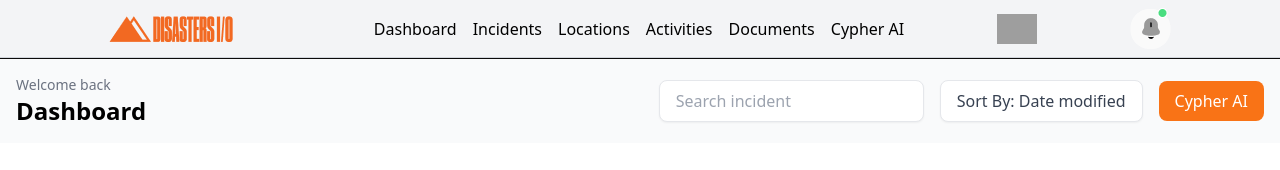
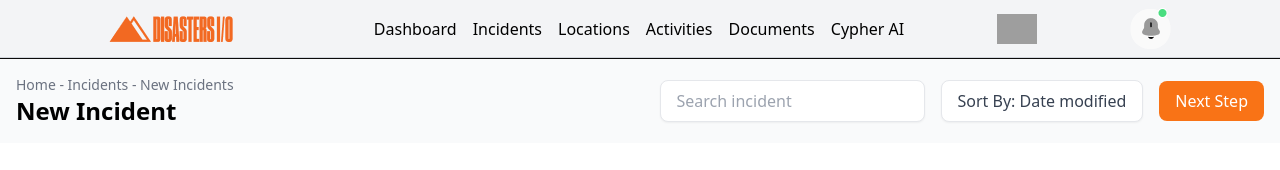
Before and after one commit to Rafsan12/Assignment-9, a React (Vite) app: page /describes_incident in a window 1280 px wide. Shown: the top 170 px of the page. Built offline with nearby package versions, Linux system fonts and the light colour scheme; grey boxes are pictures that could not be loaded.

Commit message:
dashbord update

```diff
--- a/src/components/DashBord/DashBord.jsx
+++ b/src/components/DashBord/DashBord.jsx
@@ -15,6 +15,10 @@ export default function Dashboard() {
   } else if (location.pathname === "/locations") {
     headerText = "Locations";
     welcomeText = "Explore locations";
+  } else if (location.pathname === "/describes_incident") {
+    headerText = "New Incident";
+    welcomeText = "Home - Incidents - New Incidents";
+    buttonText = "Next Step";
   }
 
   const handleButtonClick = () => {
```
